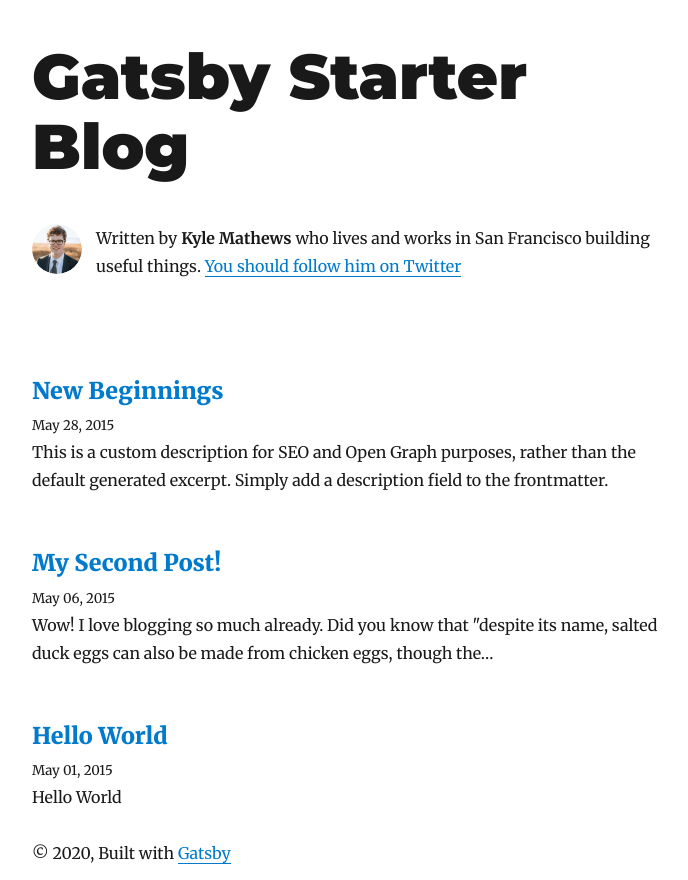
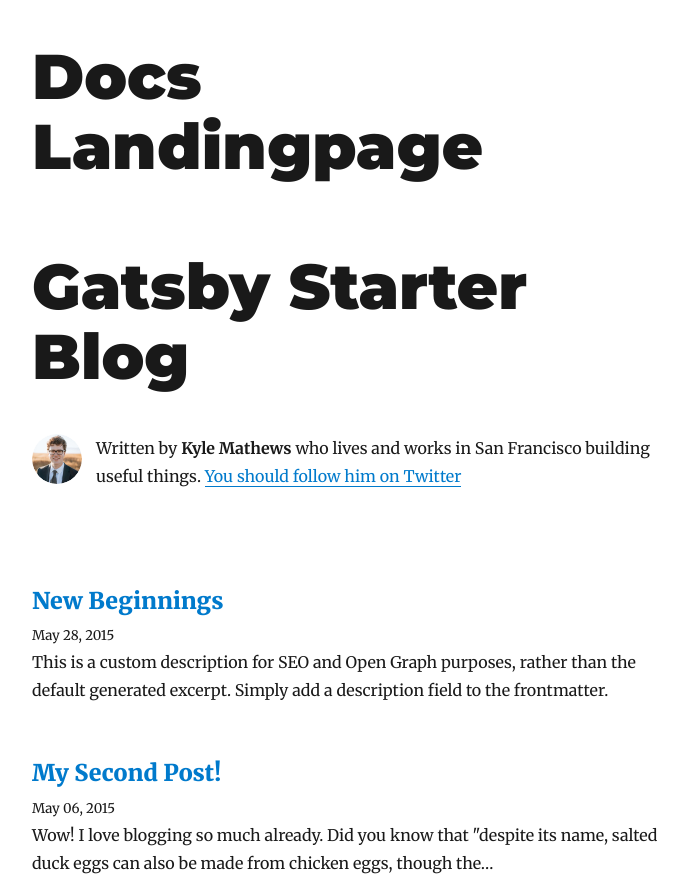
Before and after one commit to Moghan/gatsby1, a Gatsby site: page / in a window 1280 px wide. Shown: the top 880 px of the page, without its empty margins (293-981 px from the left). Built offline with nearby package versions, Linux system fonts and the light colour scheme; Gatsby itself is replaced by a stand-in of ours; some packages are replaced by stand-ins of ours.

Commit message:
add link to landing

```diff
--- a/src/components/layout.js
+++ b/src/components/layout.js
@@ -16,6 +16,17 @@
           marginTop: 0,
         }}
       >
+        <Link
+          style={{
+            boxShadow: `none`,
+            color: `inherit`,
+          }}
+          to={`https://docs.ybsnek.com`}
+        >
+          Docs Landingpage
+        </Link>
+        <br />
+        <br />
         <Link
           style={{
             boxShadow: `none`,
```
